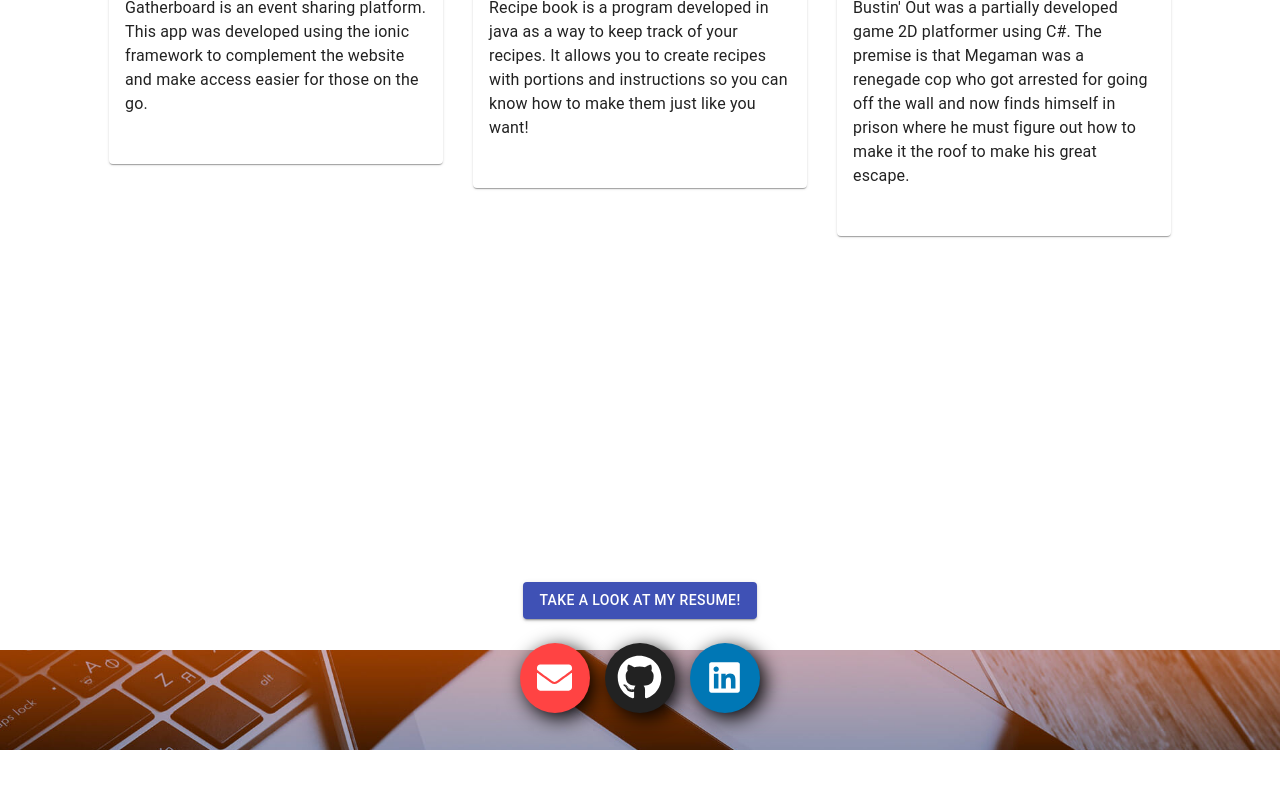
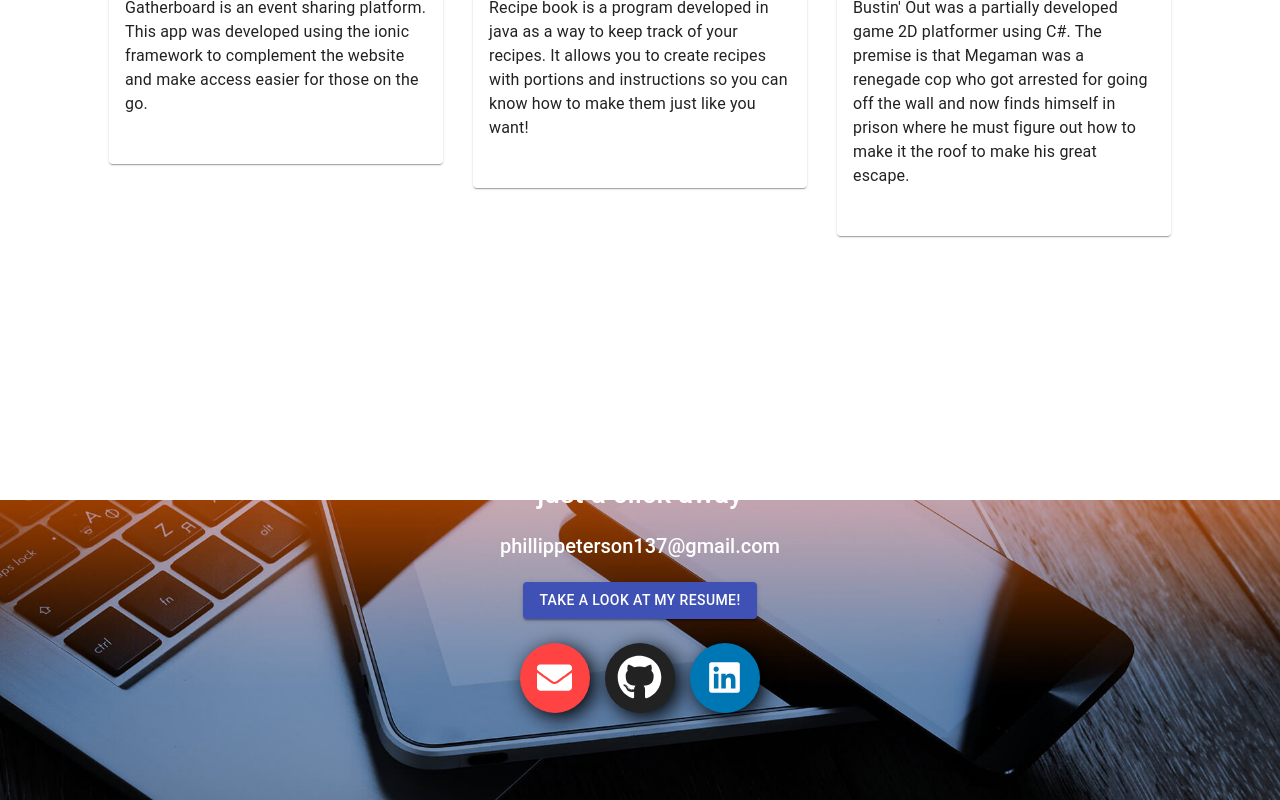
Before and after one commit to PhillipPeterson/phillpeterson.com, a React (Create React App) app: page / in a window 1280 px wide. Shown: the part 1268-2068 px from the top of the page. Before the commit the page ends 2018 px from the top, so only its background shows below. Built offline with nearby package versions, Linux system fonts and the light colour scheme.

Commit message:
changed footer background position, icons grow on hover

```diff
--- a/src/components/Footer.js
+++ b/src/components/Footer.js
@@ -73,15 +73,15 @@ class Footer extends React.Component {
 
                         <Container className="center pt-3">
 
-                            <Button style={style.email} onClick={() => this.onClick('email')}>
+                            <Button className="grow" style={style.email} onClick={() => this.onClick('email')}>
                                 <FaEnvelope style={{ width: 35, height: 35 }} />
                             </Button>
 
-                            <Button style={style.github} onClick={() => this.onClick('git')}>
+                            <Button className="grow" style={style.github} onClick={() => this.onClick('git')}>
                                 <FaGithub style={{ width: 45, height: 45 }} />
                             </Button>
 
-                            <Button style={style.linkedin} onClick={() => this.onClick('linkedin')}>
+                            <Button className="grow" style={style.linkedin} onClick={() => this.onClick('linkedin')}>
                                 <FaLinkedin style={{ width: 35, height: 35 }} />
                             </Button>
 
--- a/src/index.css
+++ b/src/index.css
@@ -40,9 +40,9 @@ code {
 }
 
 #par-footer {
-	height: 450px;
+	height: 500px;
   background-image: url("./resources/portfolio-background2.jpg");
-  background-position: 0 350px;
+  background-position: 0 200px;
  }
 
 .span-icon {
@@ -62,3 +62,6 @@ code {
   width: 80px;
   height: 35px;
 }
+
+.grow { transition: all .5s ease-in-out; }
+.grow:hover { transform: scale(1.1); }
```
